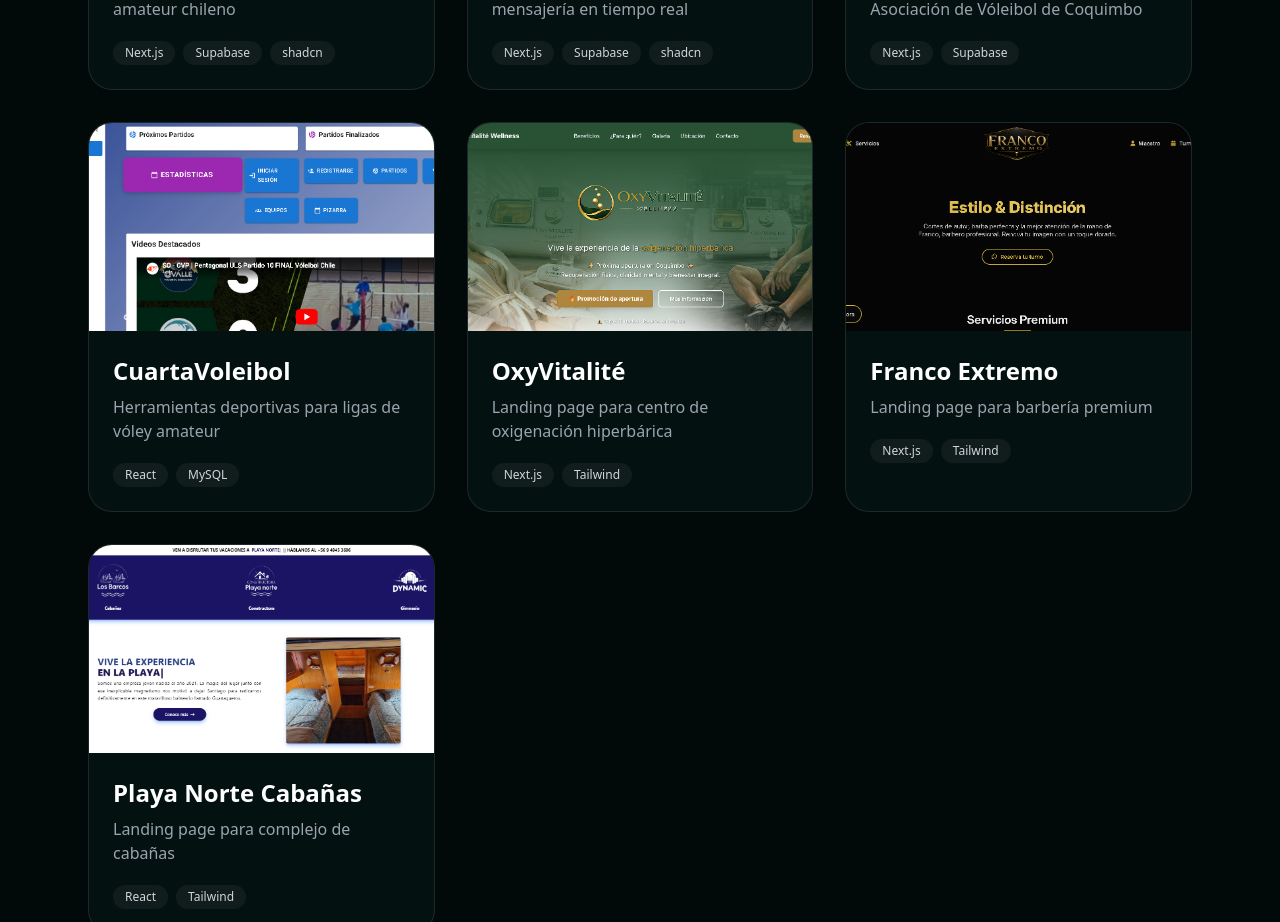
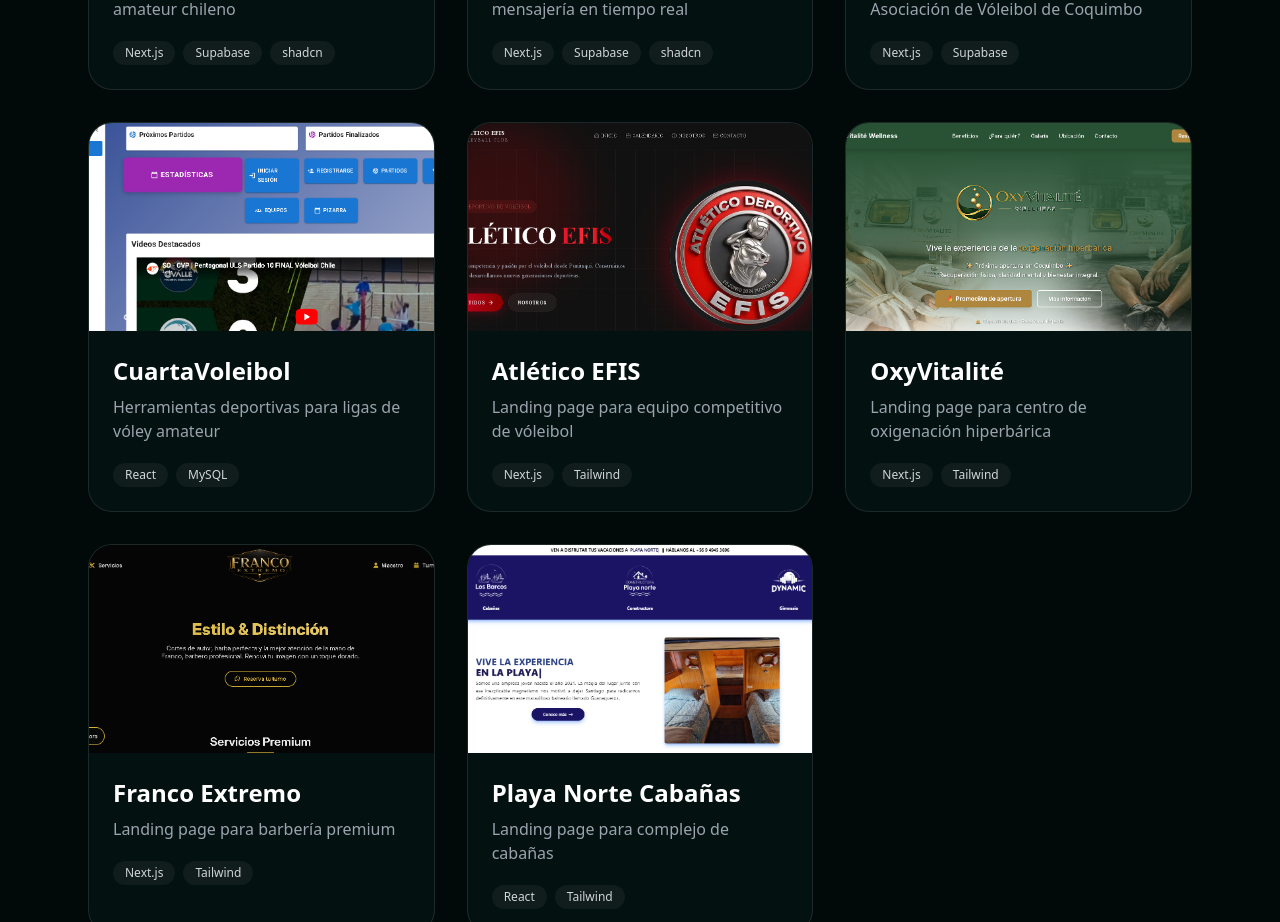
Before and after one commit to Joelherr09/portafolio, a React (Create React App) app: page / in a window 1280 px wide. Shown: the part 1280-2202 px from the top of the page. Built offline with nearby package versions, Linux system fonts and the light colour scheme.

Commit message:
Update Proyectos.jsx

```diff
--- a/src/components/Proyectos.jsx
+++ b/src/components/Proyectos.jsx
@@ -7,6 +7,7 @@
 import fe from '../assets/feSS.png';
 import oxy from '../assets/oxySS.png';
 import asvolco from '../assets/asvolcoSS.png';
+import efis from '../assets/efisSS.png';
 
 const proyectos = [
   {
@@ -37,6 +38,13 @@
     img: cuartavoleibol,
     link: "https://cuartavoleibol.netlify.app/",
     tech: ["React", "MySQL"]
+  },
+  {
+    title: "Atlético EFIS",
+    desc: "Landing page para equipo competitivo de vóleibol",
+    img: efis,
+    link: "https://atletico-efis.vercel.app/",
+    tech: ["Next.js", "Tailwind"]
   },
   {
     title: "OxyVitalité",
```
